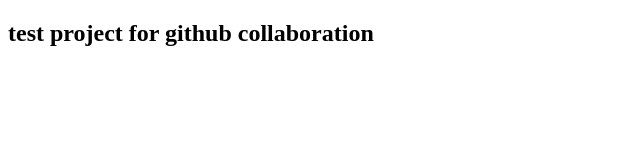
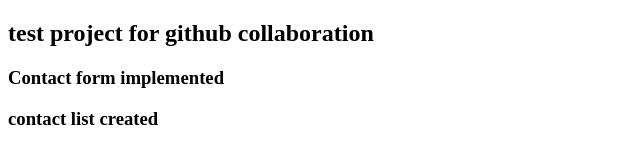
Before and after one commit to mamunpr6/github-collaboration, a plain HTML site: page index.html in a window 1280 px wide. Shown: the whole page, without its empty margins (0-640 px from the left). Drawn offline with Linux system fonts and the light colour scheme.

Commit message:
dev 2 contact form implemented

```diff
--- a/index.html
+++ b/index.html
@@ -7,5 +7,7 @@
   </head>
   <body>
     <h2>test project for github collaboration</h2>
+    <h3>Contact form implemented</h3>
+    <h3>contact list created</h3>
   </body>
 </html>
```
